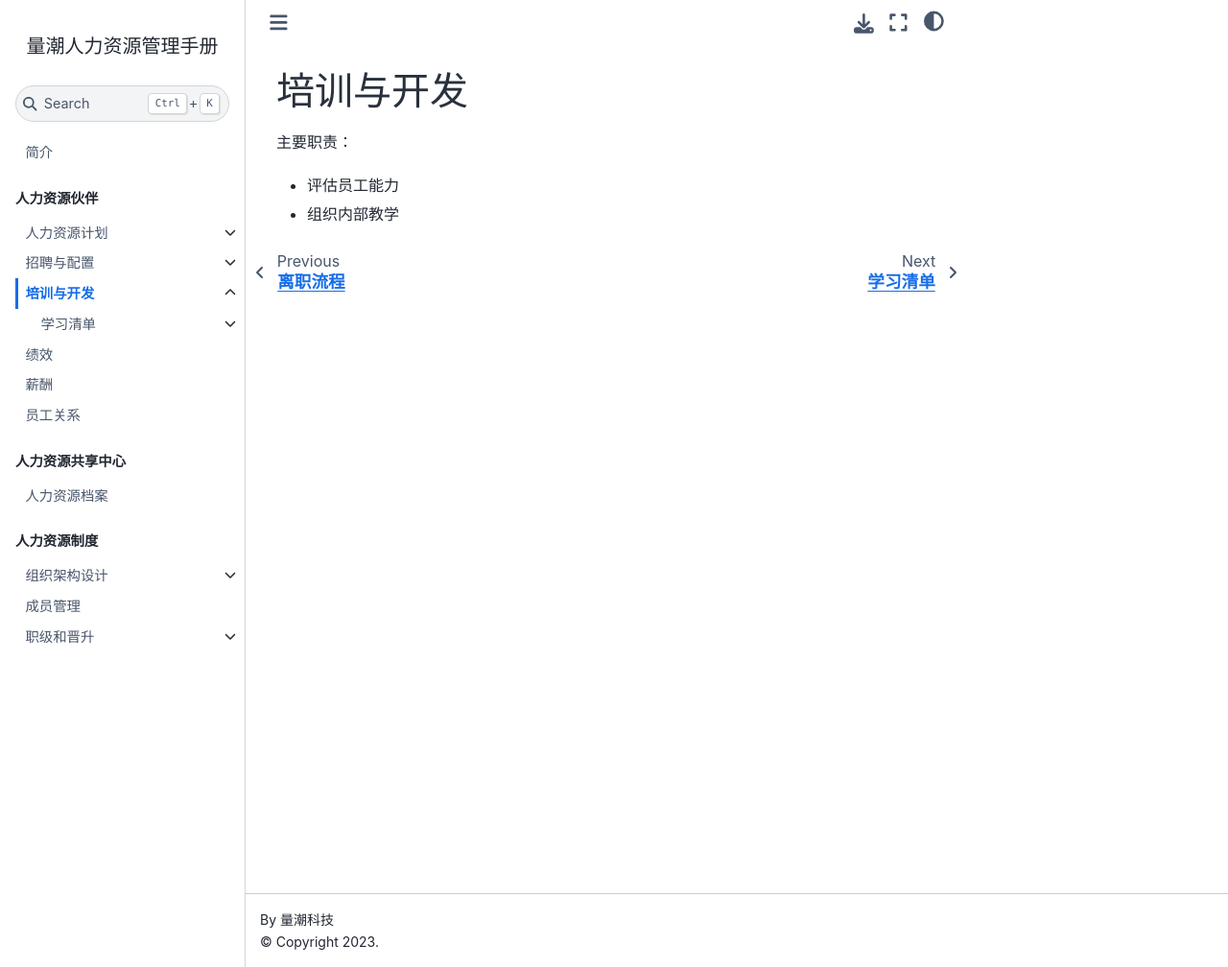
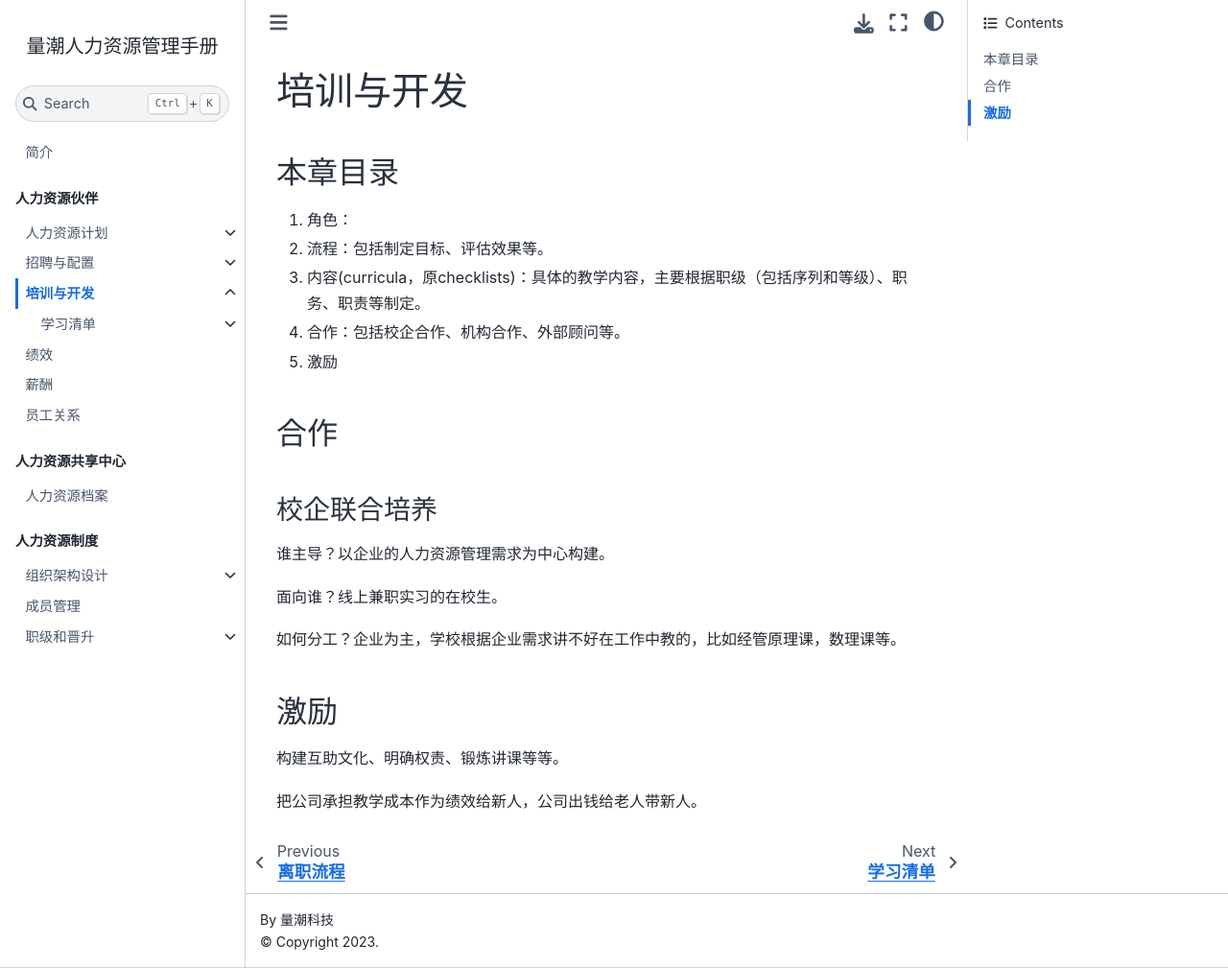
Before and after one commit to quanttide/quanttide-handbook-of-human-resources, a Jupyter Book: the page built from hrbp/training/README.md, in a window 1280 px wide and 1009 px high. Shown: the whole window at 96% size. Built offline with Jupyter Book 1.0.4 settings and Sphinx 7.4.7 and the Sphinx Book theme 1.1.4, drawn with Linux system fonts in a browser that asks for light colours.

Commit message:
Update README.md

```diff
--- a/hrbp/training/README.md
+++ b/hrbp/training/README.md
@@ -1,6 +1,25 @@
 # 培训与开发
 
-主要职责：
+## 本章目录
 
-- 评估员工能力
-- 组织内部教学
+1. 角色：
+2. 流程：包括制定目标、评估效果等。
+3. 内容(curricula，原checklists)：具体的教学内容，主要根据职级（包括序列和等级）、职务、职责等制定。
+4. 合作：包括校企合作、机构合作、外部顾问等。
+5. 激励
+
+## 合作
+
+### 校企联合培养
+
+谁主导？以企业的人力资源管理需求为中心构建。
+
+面向谁？线上兼职实习的在校生。
+
+如何分工？企业为主，学校根据企业需求讲不好在工作中教的，比如经管原理课，数理课等。
+
+## 激励
+
+构建互助文化、明确权责、锻炼讲课等等。
+
+把公司承担教学成本作为绩效给新人，公司出钱给老人带新人。
```
